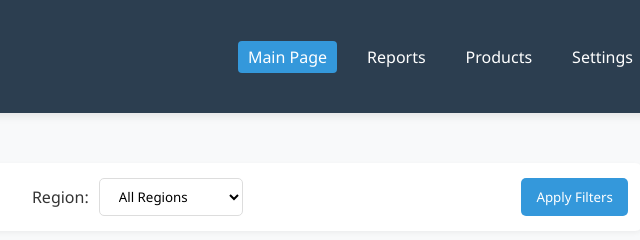
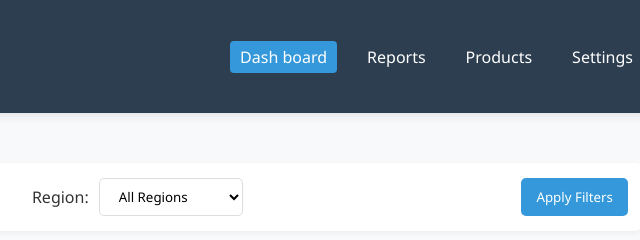
Before and after one commit to HarshaVardhanVarma18/Sales-Website, a plain HTML site: page index.html in a window 1280 px wide. Shown: the top 240 px of the page, 553-1193 px from the left. Drawn offline with nearby package versions, Linux system fonts and the light colour scheme.

Commit message:
Update index.html

```diff
--- a/index.html
+++ b/index.html
@@ -408,7 +408,7 @@
             <div class="logo" id="logo">Sales<span>Insights</span></div>
             <nav>
                 <ul>
-                    <li><a href="#" class="active" id="dashboard-link">Main Page</a></li>
+                    <li><a href="#" class="active" id="dashboard-link">Dash board</a></li>
                     <li><a href="#" id="reports-link">Reports</a></li>
                     <li><a href="#" id="products-link">Products</a></li>
                     <li><a href="#" id="settings-link">Settings</a></li>
```
